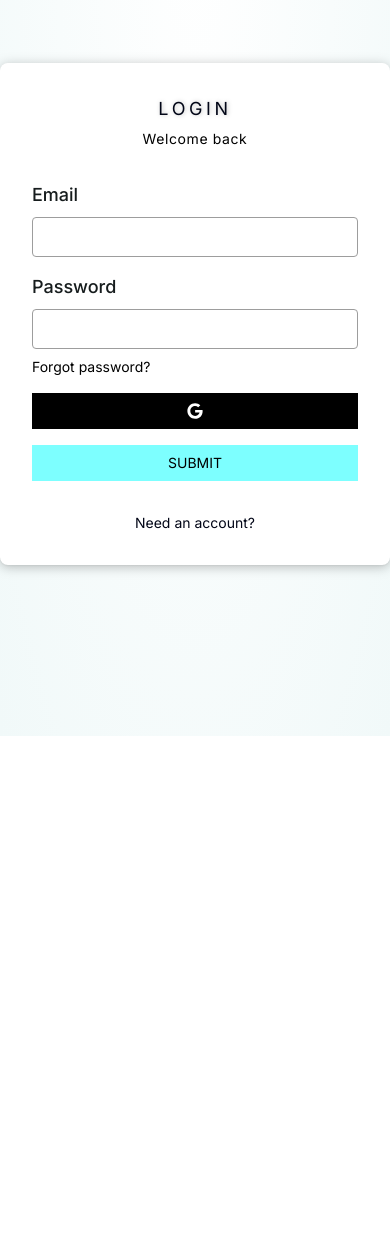
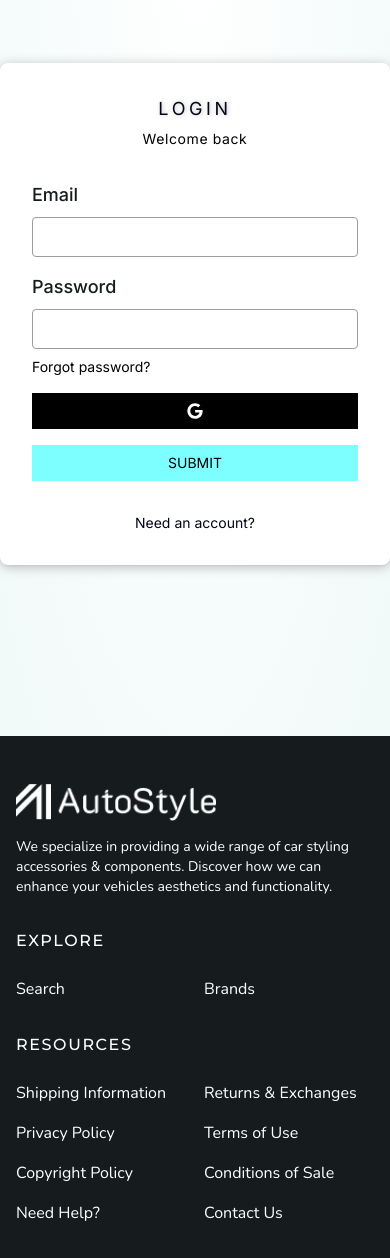
Before and after one commit to SAudrius/Autostyle, a Next.js app: page /auth/login in a window 390 px wide. Shown: the part 108-1366 px from the top of the page. Before the commit the page ends 844 px from the top, so only its background shows below. Built offline with nearby package versions, Linux system fonts and the light colour scheme.

Commit message:
feature: create footer for phone

```diff
--- a/src/app/layout.tsx
+++ b/src/app/layout.tsx
@@ -4,7 +4,7 @@ import type { Metadata } from "next";
 import { Inter } from "next/font/google";
 import React from "react";
 
-// import { Footer, Header } from "@/components/layout";
+import { Footer } from "@/components/layout";
 
 const inter = Inter({ subsets: ["latin"] });
 
@@ -23,7 +23,7 @@ export default function RootLayout({ children }: RootLayoutProps) {
       <body className={`${inter.className}`}>
         {/* <Header /> */}
         {children}
-        {/* <Footer /> */}
+        <Footer />
       </body>
     </html>
   );
--- a/src/components/layout/footer/Footer.tsx
+++ b/src/components/layout/footer/Footer.tsx
@@ -1,5 +1,47 @@
+import Image from 'next/image';
+import Link from 'next/link';
 import React from "react";
 
+import { montserrat, nunito } from '@/config/fonts';
+import { cn } from '@/config/utils';
+
 export const Footer = () => {
-  return <div className="container">Footer</div>;
+  return <div className="bg-neutral-800 container pt-12 pb-48 text-white">
+      <Image
+        src="/assets/images/footer.png"
+        alt="footer image"
+        width={200}
+        height={37.34}
+      />
+      <p className={cn("mt-4 text-sm", nunito.className)}>We specialize in providing a wide range of car styling accessories & components.
+         Discover how we can enhance your vehicles aesthetics and functionality.</p>
+         <div className="flex flex-col gap-6 mt-8">
+          <p className={cn("uppercase font-medium tracking-widest", montserrat.className)}>explore</p>
+          <div className={cn("flex flex-row gap-7 font-light", nunito.className)}>
+            <Link className="w-40" href="#">Search</Link>
+            <Link className="w-40" href="#">Brands</Link>
+          </div>
+         </div>
+         <div className="flex flex-col gap-6 mt-8">
+          <p className={cn("uppercase font-medium tracking-widest", montserrat.className)}>resources</p>
+          <div>
+          <div className={cn("flex flex-row gap-7 font-light", nunito.className)}>
+            <Link className="w-40" href="#">Shipping Information</Link>
+            <Link className="w-40" href="#">Returns & Exchanges</Link>
+          </div>
+          <div className={cn("flex flex-row gap-7 font-light mt-4", nunito.className)}>
+            <Link className="w-40" href="#">Privacy Policy</Link>
+            <Link className="w-40" href="#">Terms of Use</Link>
+          </div>
+          <div className={cn("flex flex-row gap-7 font-light mt-4", nunito.className)}>
+            <Link className="w-40" href="#">Copyright Policy</Link>
+            <Link className="w-40" href="#">Conditions of Sale</Link>
+          </div>
+          <div className={cn("flex flex-row gap-7 font-light mt-4", nunito.className)}>
+            <Link className="w-40" href="#">Need Help?</Link>
+            <Link className="w-40" href="#">Contact Us</Link>
+          </div>
+          </div>
+         </div>
+  </div>
 };
--- a/src/config/fonts.ts
+++ b/src/config/fonts.ts
@@ -8,5 +8,5 @@ export const montserrat = Montserrat({
 export const nunito = Nunito({
   subsets: ["latin"],
   display: "swap",
-  weight: ["400", "500", "600", "700"],
+  weight: ["300", "400", "500", "600", "700"],
 });
--- a/tailwind.config.ts
+++ b/tailwind.config.ts
@@ -19,6 +19,9 @@ const config = {
       },
     },
     extend: {
+      fontFamily: {
+        nunito: ['NunitoSans_10pt-Light'],
+      },
       colors: {
         primary: "#7DFFFF",
         "primary-dark": "#4BCCD2",
```
Also changed, not shown: public/assets/images/footer.png (added).
